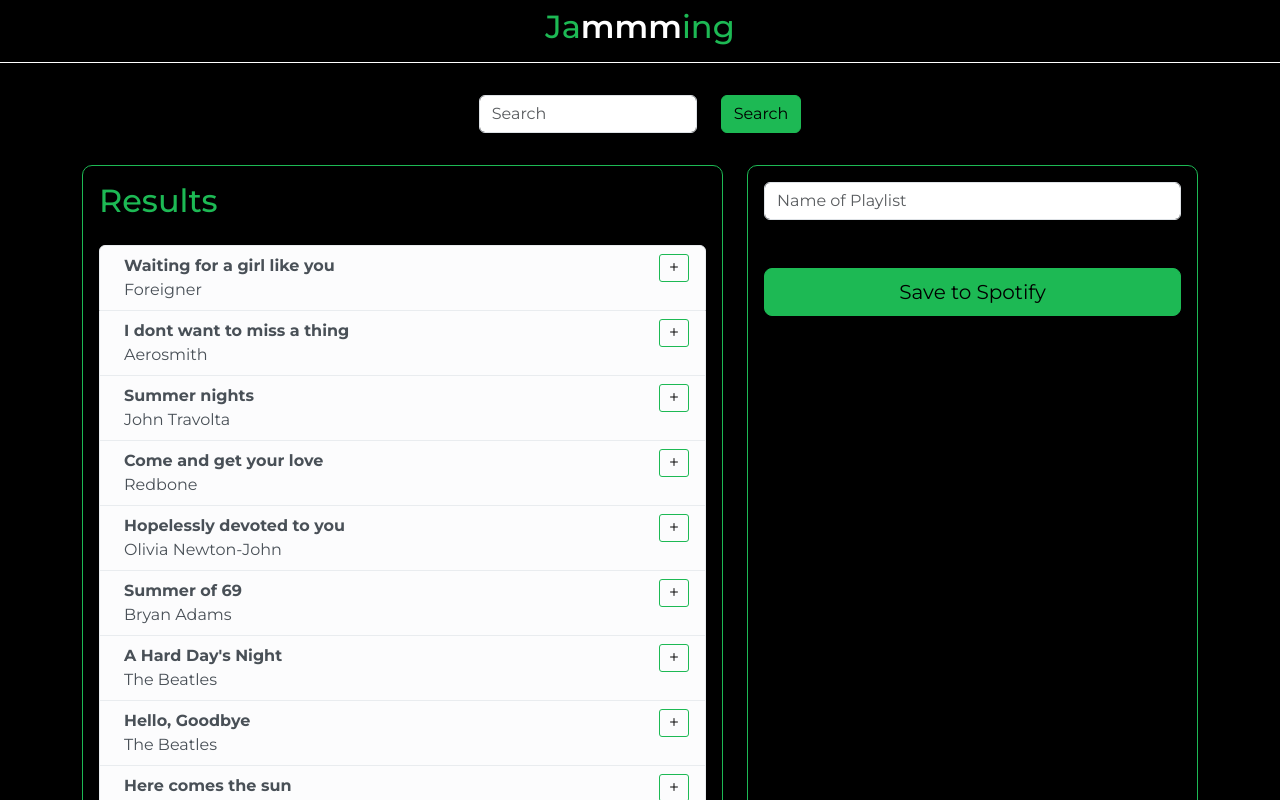
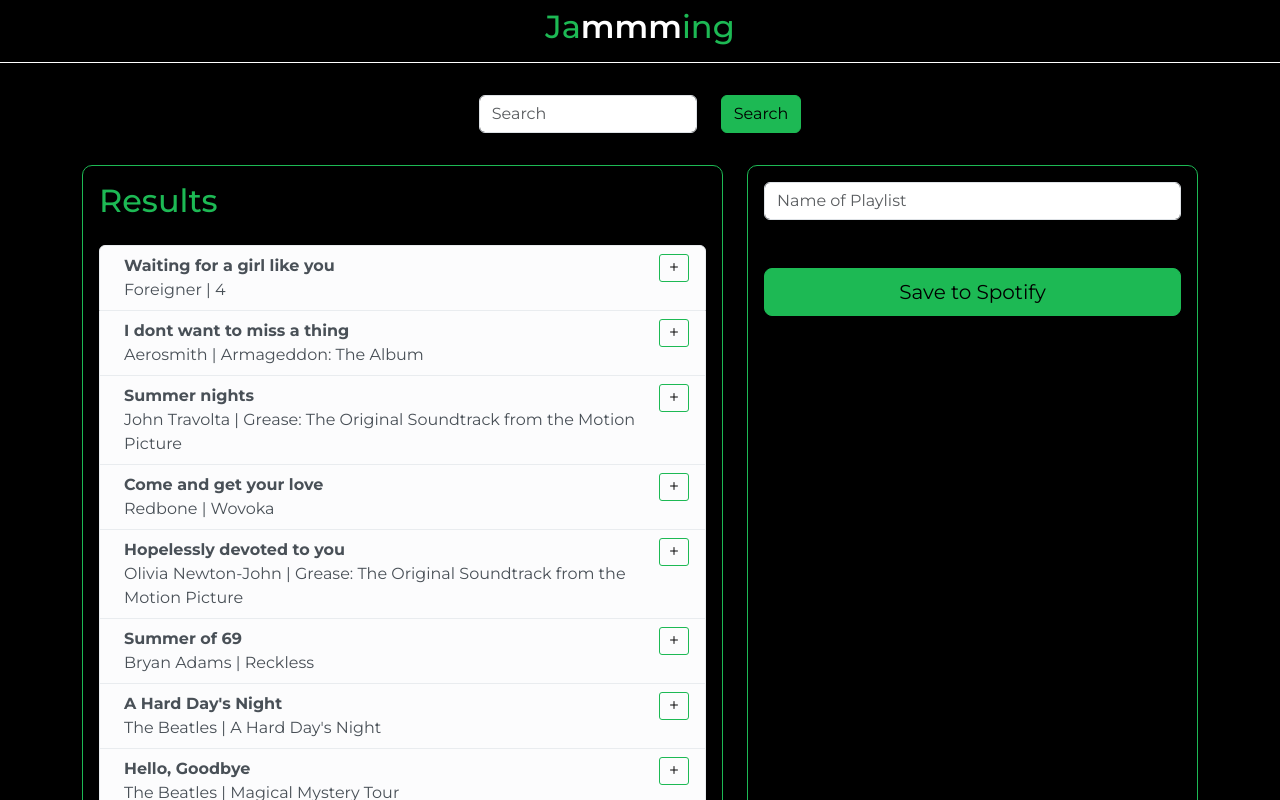
Before and after one commit to Joel-Milla/Jammming, a React (Vite) app: page / in a window 1280 px wide. Shown: the top 800 px of the page. Built offline with nearby package versions, Linux system fonts and the light colour scheme.

Commit message:
Add name of album to each song.

```diff
--- a/src/Track/Track.tsx
+++ b/src/Track/Track.tsx
@@ -20,7 +20,7 @@
                 action variant='light'>
                 <div className="ms-2 me-auto">
                     <div className="fw-bold">{song.name}</div>
-                    {song.artist}
+                    {song.artist} | {song.album}
                 </div>
                 <button
                     aria-label="SelectSong"
```
